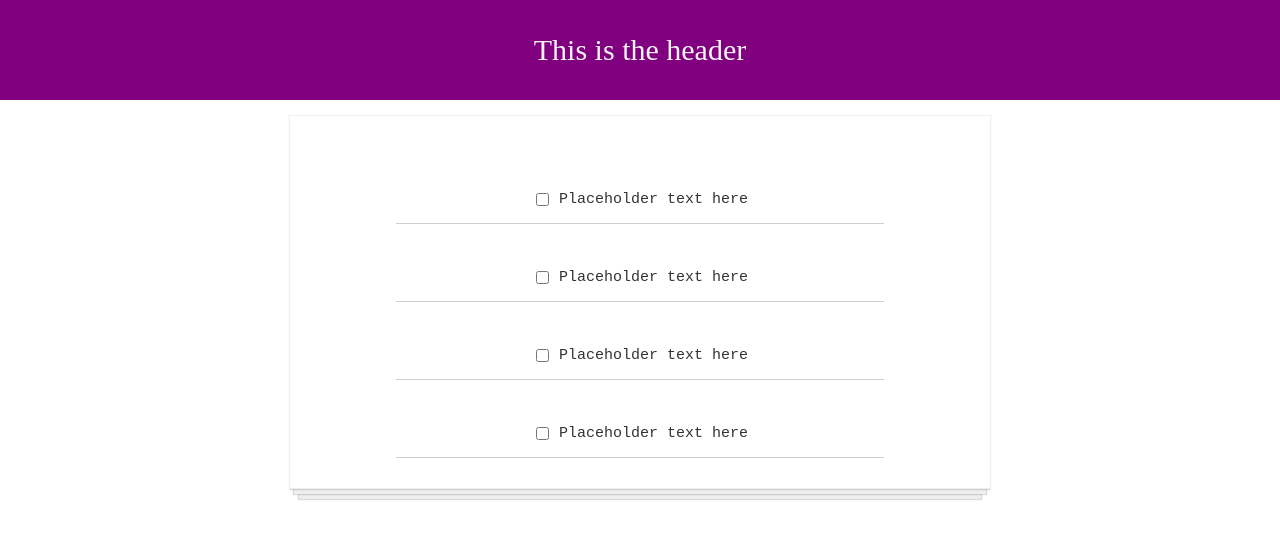
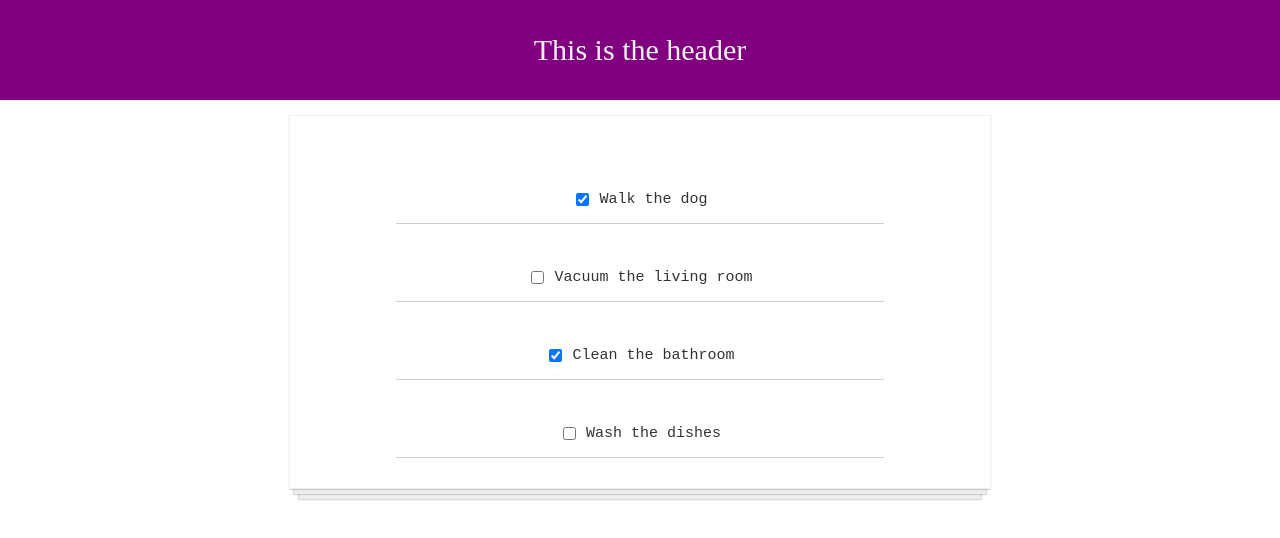
Before and after one commit to abrolon87/react-todo-app, a React (Create React App) app in the folder simple-todo-app/: page / in a window 1280 px wide. Shown: the top 538 px of the page. Built offline with nearby package versions, Linux system fonts and the light colour scheme.

Commit message:
adds onChange event

```diff
--- a/simple-todo-app/src/components/MainContent.js
+++ b/simple-todo-app/src/components/MainContent.js
@@ -8,10 +8,26 @@
     this.state = {
       todos: todosData
     }
+    this.handleChange = this.handleChange.bind(this)
+  }
+
+  handleChange(id){
+    this.setState(prevState => {
+      const updatedTodos = prevState.todos.map(todo => {
+        if(todo.id === id) {
+          todo.completed = !todo.completed
+        }
+        return todo
+      })
+      return {
+        todos: updatedTodos
+      }
+    })
+    console.log("changed", id)
   }
 
   render() {
-  const todoItems = this.state.todos.map(item => <TodoItem key={item.id} item={item}/>)
+  const todoItems = this.state.todos.map(item => <TodoItem key={item.id} item={item} handleChange={this.handleChange}/>)
   return (
     <div className="todo-list">
       {todoItems}
--- a/simple-todo-app/src/components/TodoItem.js
+++ b/simple-todo-app/src/components/TodoItem.js
@@ -1,11 +1,12 @@
 import React from 'react'
+import todosData from '../todosData'
 
-function TodoItem() {
+function TodoItem(props) {
 
     return (
       <div className="todo-item">
-        <input type="checkbox" />
-        <p>Placeholder text here</p>
+        <input type="checkbox" checked={props.item.completed} onChange={() => props.handleChange(props.item.id)}/>
+        <p>{props.item.text}</p>
       </div>
     )
 
```
